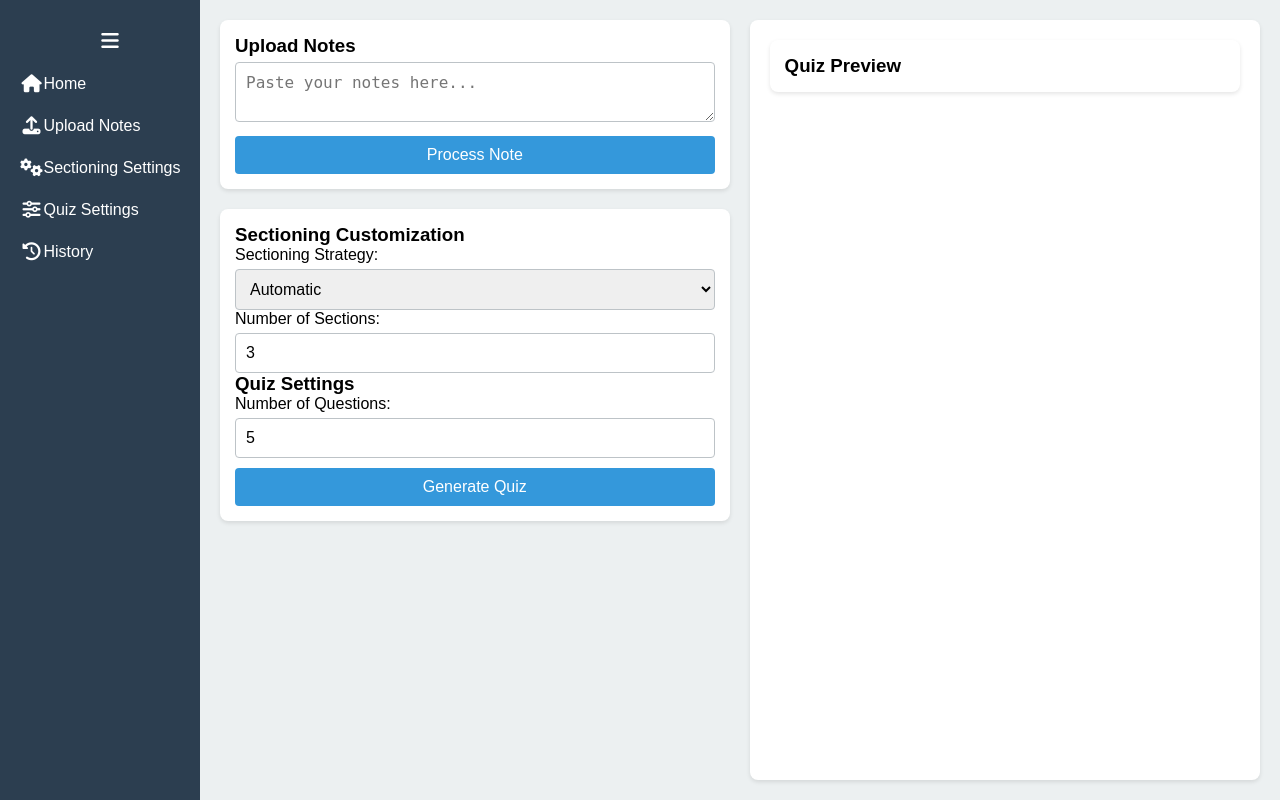
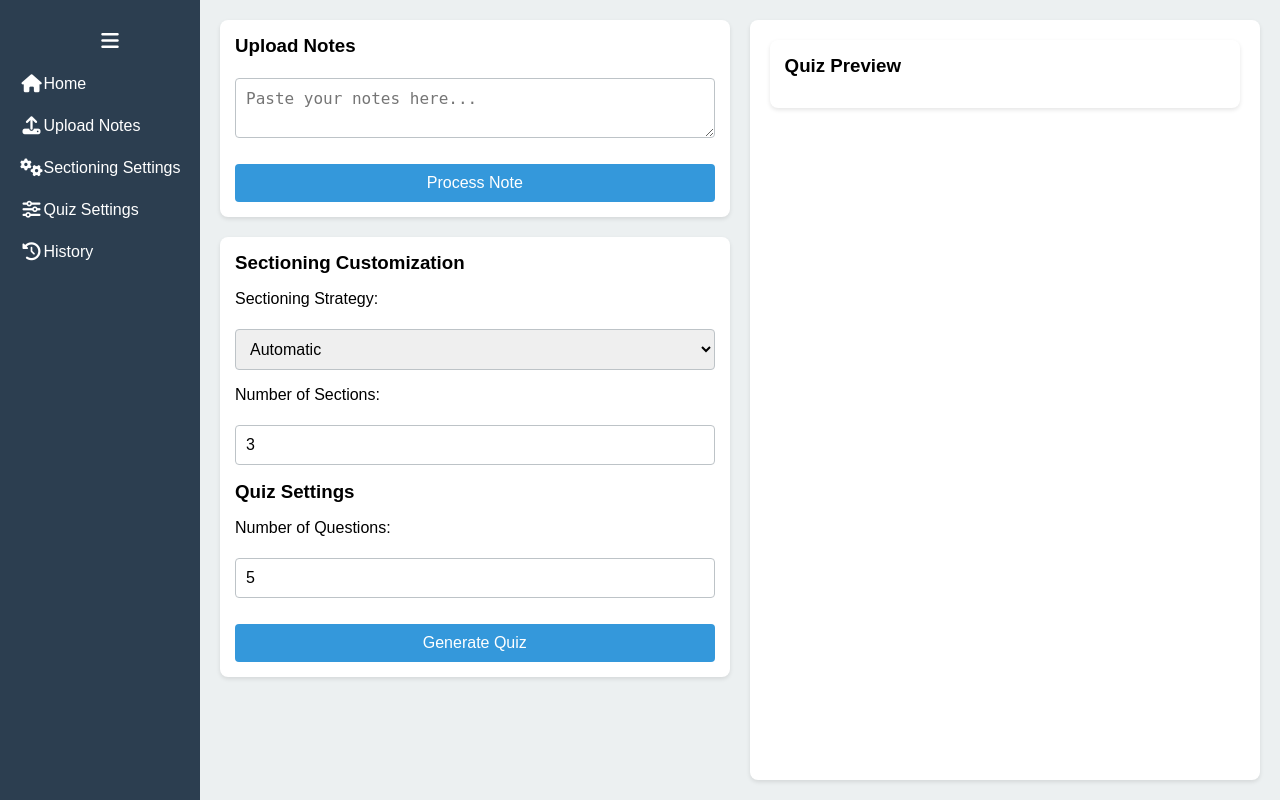
Before and after one commit to goodudetheboy/autoquiz, a Flask app: template frontend/templates/index.html in a window 1280 px wide. Run offline with Flask 3, Linux system fonts and the light colour scheme; the template is opened without the code that fills it, so the values that code supplies are empty; some libraries are stand-ins or nearby versions.

Commit message:
[fix] Add a bit more spaces in the settings

```diff
--- a/frontend/static/styles/index.css
+++ b/frontend/static/styles/index.css
@@ -109,6 +109,9 @@ body {
     padding: 15px;
     border-radius: 8px;
     box-shadow: 0 2px 4px rgba(0, 0, 0, 0.1);
+    display: flex;
+    flex-direction: column;
+    gap: 16px;
 }
 
 /* Input & Button Styling */
```
